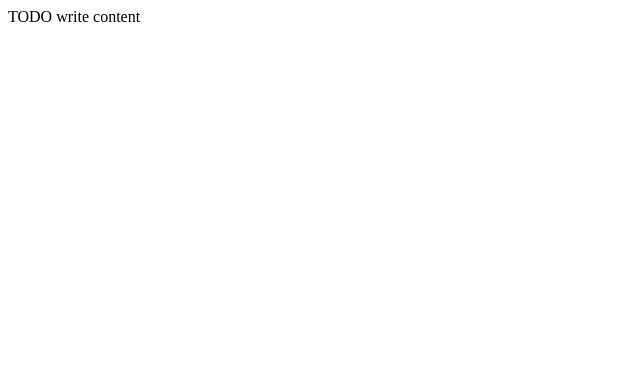
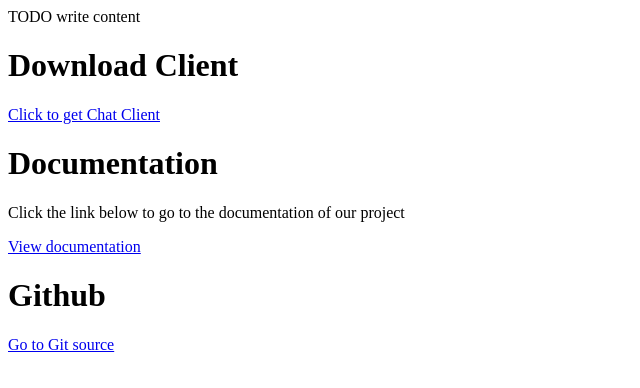
Before and after one commit to AndersRas/CA1_ChatServer, a plain HTML site: page CA1_ChatServer/src/Website/Ca1Html.html in a window 1280 px wide. Shown: the whole page, without its empty margins (0-640 px from the left). Drawn offline with Linux system fonts and the light colour scheme.

Commit message:
Started working on html files - Anders

```diff
--- a/CA1_ChatServer/src/Website/Ca1Html.html
+++ b/CA1_ChatServer/src/Website/Ca1Html.html
@@ -6,11 +6,20 @@ and open the template in the editor.
 -->
 <html>
     <head>
-        <title>TODO supply a title</title>
+        <title>CA1 Chat Project</title>
         <meta charset="UTF-8">
         <meta name="viewport" content="width=device-width, initial-scale=1.0">
     </head>
     <body>
+
         <div>TODO write content</div>
+        <h1> Download Client </h1>
+        <p><a href="http://google.dk">Click to get Chat Client</a></p>
+        <h1> Documentation </h1>
+        <p>Click the link below to go to the documentation of our project</p>
+        <p><a href="http://google.dk">View documentation</a></p>
+        <h1> Github </h1>
+        <p><a href="http://google.dk">Go to Git source</a></p>
+
     </body>
 </html>
```
